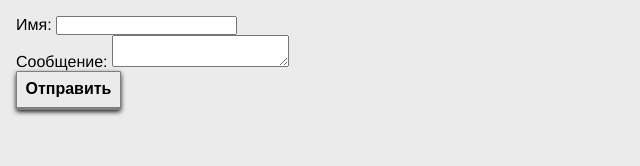
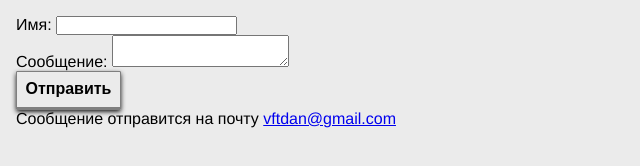
Before and after one commit to Vftdan/ads, a plain HTML site: page contact.html in a window 1280 px wide. Shown: the whole page, without its empty margins (0-640 px from the left). Drawn offline with Linux system fonts and the light colour scheme.

Commit message:
Update contact.html

```diff
--- a/contact.html
+++ b/contact.html
@@ -2,6 +2,8 @@
 <input type="text" hidden value="ads" name="theme">
 <label>Имя: <input type="text" name="name" /></label><br>
 <label>Сообщение: <textarea name="body"></textarea></label><br>
-<input type="submit" value="Отправить" vdz=" button ">
+<input type="submit" value="Отправить" vdz=" button "><br />
+   Сообщение отправится на почту <a href="mailto:vftdan.feed@gmail.com">vftdan@gmail.com</a>
 </form>
+
 <link href="vdz.css" rel="stylesheet" />
```
